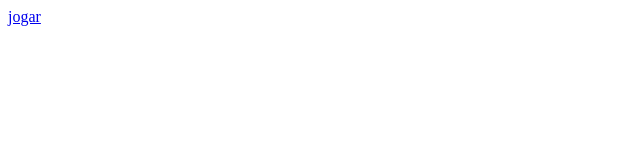
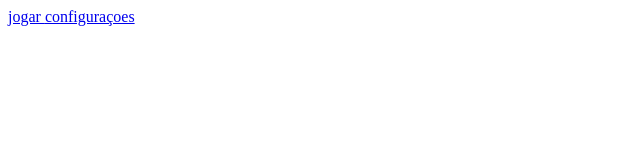
Before and after one commit to Kisuun/jogo-educativo, a plain HTML site: page index,html.html in a window 1280 px wide. Shown: the whole page, without its empty margins (0-640 px from the left). Drawn offline with Linux system fonts and the light colour scheme.

Commit message:
Update index,html.html

```diff
--- a/index,html.html
+++ b/index,html.html
@@ -7,7 +7,9 @@
 </head>
 <body>
 
-    <a href="jogo educativo.html"> jogar </a>
+    <a href="jogo educativo.html" id="jogar"> jogar </a>
+    <a href="configs"> configuraçoes</a>
+
 
 
 </body>
```
